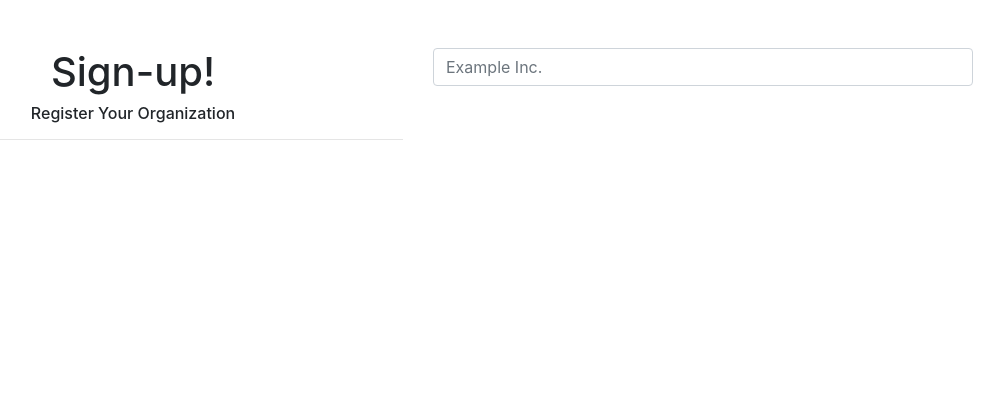
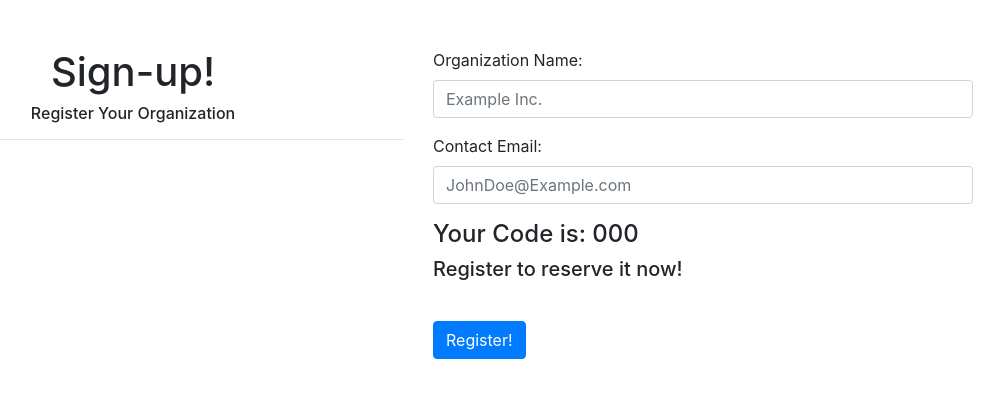
Before and after one commit to JordanMcGrathhhh/Vines, a Flask app: template templates/register.html in a window 1280 px wide. Shown: the top 398 px of the page, without its empty margins (222-1226 px from the left). Run offline with Flask 2, Linux system fonts and the light colour scheme; the template is opened without the code that fills it: values that come from a table or form of the project are taken from there, most other values are stand-ins (such as "Sample title", 1, 10 or a date in 2020); some libraries are stand-ins or nearby versions.

Commit message:
2/24 Changes
- Organizations actually work now
- various bug fixes
-All pages are updated in accordance to support organization support

```diff
--- a/app.py
+++ b/app.py
@@ -38,18 +38,17 @@ class accounts(UserMixin, db.Model):
 
 class organizations(db.Model):
     id = db.Column('org_id', db.Integer, primary_key=True)
+    name = db.Column(db.String(32))
     code = db.Column(db.String(8))
+    email = db.Column(db.String(128))
 
-    def __init__(self, code):
+    def __init__(self, name, code, email):
+        self.name = name
         self.code = code
+        self.email = email
 
 
 db.create_all()
-
-
-org = organizations("NETIZEN1")
-db.session.add(org)
-db.session.commit()
 
 
 @login.user_loader
@@ -99,7 +98,19 @@ def register():
     form = forms.registerForm()
 
     # Generate the Random Organization Code for the user to accept when POSTed
+    code = organizationCodes.generateCode()
+    print(code)
 
+    if form.validate_on_submit():
+
+        organization = organizations(request.form['name'],
+                                     code,
+                                     request.form['email'])
+        db.session.add(organization)
+        db.session.commit()
+        code = ""
+        return redirect(url_for('login'))
+    return render_template('register.html', form=form, code=code)
 
 
 @app.route('/dashboard', methods=['GET', 'POST'])
--- a/forms.py
+++ b/forms.py
@@ -1,12 +1,13 @@
 from flask_wtf import FlaskForm
 from wtforms import StringField, PasswordField, SubmitField
 from wtforms.validators import DataRequired, Length, EqualTo, ValidationError
+from wtforms.fields.html5 import EmailField
 import app
 
 # Custom Validators
 
 
-def org_code_check(field):
+def org_code_check(form, field):
     if app.organizations.query.filter_by(code=field.data).first():
         pass
     else:
@@ -43,4 +44,6 @@ class registerForm(FlaskForm):
 
     name = StringField(label="Organization Name",
                        validators=[DataRequired(), Length(max=64, message="Organization Name too long.")])
+    email = EmailField(label="Email",
+                       validators=[DataRequired(), Length(max=128, message="Email too long.")])
     submit = SubmitField(label="Register!")
--- a/organizationCodes.py
+++ b/organizationCodes.py
@@ -11,11 +11,35 @@ char_map = {
     "H": 8,
     "I": 9,
     "J": 10,
+    "K": 11,
+    "L": 12,
+    "M": 13,
+    "N": 14,
+    "O": 15,
+    "P": 16,
+    "Q": 17,
+    "R": 18,
+    "S": 19,
+    "T": 20,
+    "U": 21,
+    "V": 22,
+    "W": 23,
+    "X": 24,
+    "Y": 25,
+    "Z": 26
 }
 
-code = []
 
 def generateCode():
 
-    for x in range(0, 7):
-        code[x] = random.randint()
+    code = []
+
+    for x in range(0, 8):
+        y = random.randint(1, 34)
+        print(str(x) + ":" + str(y))
+        if y < 26:
+            code.append(str(list(char_map.keys())[list(char_map.values()).index(y)]))
+        else:
+            code.append(str(y - 26))
+
+    return ''.join(code)
--- a/templates/register.html
+++ b/templates/register.html
@@ -32,14 +32,26 @@
             {{ form.csrf_token() }}
             <div class="row mb-3">
               <div class="col">
+                <label class="form-label">Organization Name:</label>
                 {{ form.name(class="form-control", placeholder="Example Inc.") }}
               </div>
             </div>
-
+            <div class="row mb-3">
+              <div class="col">
+                <label class="form-label">Contact Email:</label>
+                {{ form.email(class="form-control", placeholder="JohnDoe@Example.com") }}
+              </div>
+            </div>
+            <div class="row mb-3">
+              <div class="col">
+                <h4>Your Code is: {{ code }}</h4>
+                <h5>Register to reserve it now!</h5>
+              </div>
+            </div>
+            {{ form.submit(class="btn btn-primary mt-3") }}
+          </form>
+        </div>
       </div>
     </div>
   </body>
 </html>
-
-</body>
-</html>
--- a/templates/signup.html
+++ b/templates/signup.html
@@ -63,7 +63,7 @@
             </a>
           </h6>
           <h6 class="mt-3 text-center">Organization New to Vines?
-            <a href="{{ url_for('organization_signup') }}">Register An Organization!
+            <a href="{{ url_for('register') }}">Register An Organization!
             </a>
           </h6>
         </div>
```
Also changed, not shown: requirements.txt (+3 -4 lines), app.db.
